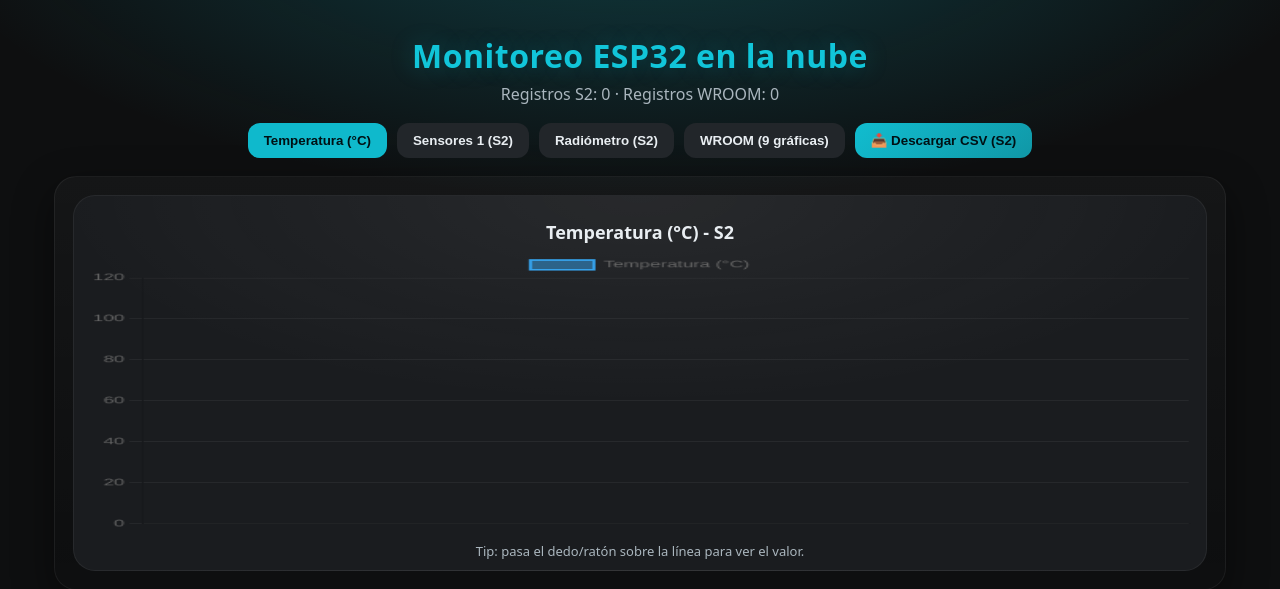
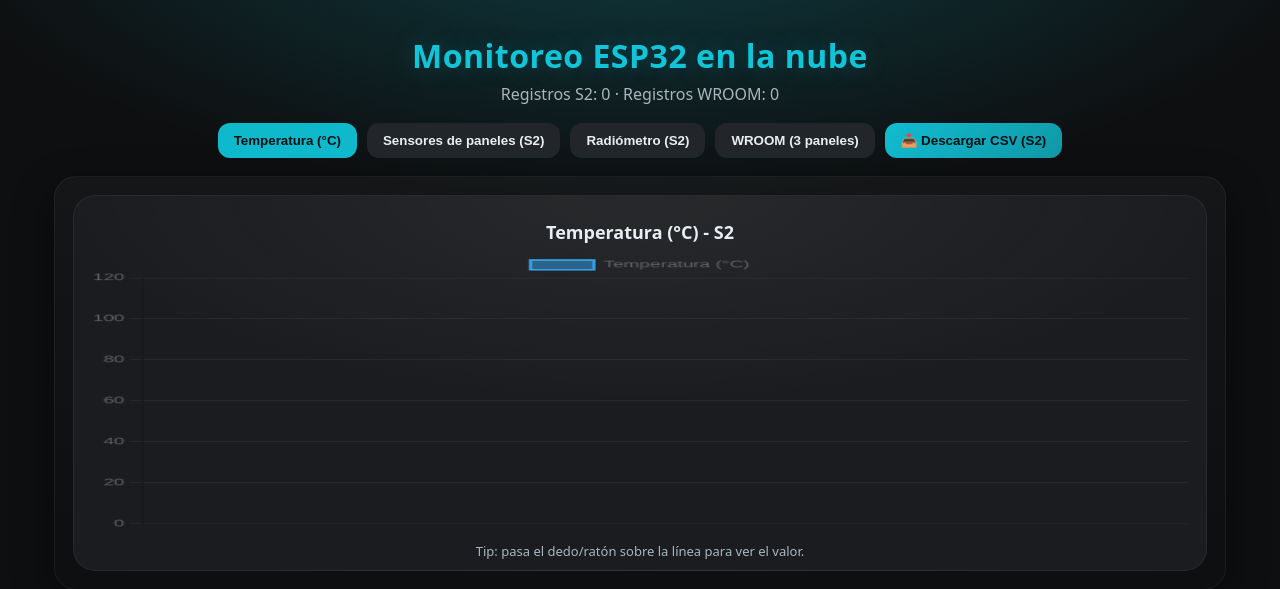
Before and after one commit to keilanicolas-dev/esp32-flask-nube, a Flask app: page / in a window 1280 px wide. Shown: the top 589 px of the page. Run offline with Flask 3, Linux system fonts and the light colour scheme; data that the repository does not hold is empty; some libraries are stand-ins or nearby versions.

Commit message:
Update index.html

```diff
--- a/templates/index.html
+++ b/templates/index.html
@@ -64,6 +64,7 @@
     }
     .tab{display:none}
     .tab.active{display:block}
+
     .grid2{
       display:grid;
       grid-template-columns:1fr 1fr;
@@ -80,6 +81,7 @@
     @media (max-width:900px){
       .grid2{grid-template-columns:1fr}
     }
+
     .card{
       background: radial-gradient(900px 320px at 50% 0px, rgba(255,255,255,.06), transparent 65%), var(--card);
       border:1px solid rgba(255,255,255,.06);
@@ -94,6 +96,12 @@
     canvas{width:100% !important; height:280px !important;}
     .hint{margin-top:10px;color:var(--muted);font-size:13px}
     .split{height:14px}
+    .sectionTitle{
+      margin:0 0 10px;
+      color:var(--muted);
+      font-weight:800;
+      letter-spacing:.3px;
+    }
   </style>
 </head>
 
@@ -107,9 +115,9 @@
 
     <div class="topbar">
       <button class="btn active" data-tab="tTemp">Temperatura (°C)</button>
-      <button class="btn" data-tab="tSens">Sensores 1 (S2)</button>
+      <button class="btn" data-tab="tSens">Sensores de paneles (S2)</button>
       <button class="btn" data-tab="tRad">Radiómetro (S2)</button>
-      <button class="btn" data-tab="tWroom">WROOM (9 gráficas)</button>
+      <button class="btn" data-tab="tWroom">WROOM (3 paneles)</button>
       <button class="btn csv" id="btnCSV">📥 Descargar CSV (S2)</button>
     </div>
 
@@ -124,7 +132,7 @@
         </div>
       </div>
 
-      <!-- TAB SENSORES (S2) -->
+      <!-- TAB SENSORES DE PANELES (S2) -->
       <div id="tSens" class="tab">
         <div class="grid2">
           <div class="card">
@@ -151,35 +159,36 @@
         </div>
       </div>
 
-      <!-- TAB WROOM (9 gráficas) -->
+      <!-- TAB WROOM (3 PANELES) -->
       <div id="tWroom" class="tab">
+
         <div class="card">
-          <h2>WROOM - Voltajes</h2>
+          <div class="sectionTitle">Panel 1 (WROOM)</div>
           <div class="grid3">
             <div class="card"><h2>Voltaje 1 (V)</h2><canvas id="chWV1"></canvas></div>
-            <div class="card"><h2>Voltaje 2 (V)</h2><canvas id="chWV2"></canvas></div>
-            <div class="card"><h2>Voltaje 3 (V)</h2><canvas id="chWV3"></canvas></div>
+            <div class="card"><h2>Corriente 1 (A)</h2><canvas id="chWC1"></canvas></div>
+            <div class="card"><h2>Potencia 1 (W)</h2><canvas id="chWP1"></canvas></div>
           </div>
         </div>
 
         <div class="split"></div>
 
         <div class="card">
-          <h2>WROOM - Corrientes</h2>
+          <div class="sectionTitle">Panel 2 (WROOM)</div>
           <div class="grid3">
-            <div class="card"><h2>Corriente 1 (A)</h2><canvas id="chWC1"></canvas></div>
+            <div class="card"><h2>Voltaje 2 (V)</h2><canvas id="chWV2"></canvas></div>
             <div class="card"><h2>Corriente 2 (A)</h2><canvas id="chWC2"></canvas></div>
-            <div class="card"><h2>Corriente 3 (A)</h2><canvas id="chWC3"></canvas></div>
+            <div class="card"><h2>Potencia 2 (W)</h2><canvas id="chWP2"></canvas></div>
           </div>
         </div>
 
         <div class="split"></div>
 
         <div class="card">
-          <h2>WROOM - Potencias</h2>
+          <div class="sectionTitle">Panel 3 (WROOM)</div>
           <div class="grid3">
-            <div class="card"><h2>Potencia 1 (W)</h2><canvas id="chWP1"></canvas></div>
-            <div class="card"><h2>Potencia 2 (W)</h2><canvas id="chWP2"></canvas></div>
+            <div class="card"><h2>Voltaje 3 (V)</h2><canvas id="chWV3"></canvas></div>
+            <div class="card"><h2>Corriente 3 (A)</h2><canvas id="chWC3"></canvas></div>
             <div class="card"><h2>Potencia 3 (W)</h2><canvas id="chWP3"></canvas></div>
           </div>
         </div>
@@ -250,50 +259,43 @@
   const chPot  = makeLineChart("chPot",  "Potencia (W)", 200);
   const chRad  = makeLineChart("chRad",  "Radiómetro", 4096);
 
-  // WROOM (9)
+  // WROOM (Panel 1..3)
   const chWV1 = makeLineChart("chWV1", "Voltaje 1 (V)", 30);
+  const chWC1 = makeLineChart("chWC1", "Corriente 1 (A)", 10);
+  const chWP1 = makeLineChart("chWP1", "Potencia 1 (W)", 200);
+
   const chWV2 = makeLineChart("chWV2", "Voltaje 2 (V)", 30);
+  const chWC2 = makeLineChart("chWC2", "Corriente 2 (A)", 10);
+  const chWP2 = makeLineChart("chWP2", "Potencia 2 (W)", 200);
+
   const chWV3 = makeLineChart("chWV3", "Voltaje 3 (V)", 30);
-
-  const chWC1 = makeLineChart("chWC1", "Corriente 1 (A)", 10);
-  const chWC2 = makeLineChart("chWC2", "Corriente 2 (A)", 10);
   const chWC3 = makeLineChart("chWC3", "Corriente 3 (A)", 10);
-
-  const chWP1 = makeLineChart("chWP1", "Potencia 1 (W)", 200);
-  const chWP2 = makeLineChart("chWP2", "Potencia 2 (W)", 200);
   const chWP3 = makeLineChart("chWP3", "Potencia 3 (W)", 200);
 
   // ========= HELPERS =========
   function parseDateTime(row){
     const h = (row.hora || "00:00:00").split(".")[0];
-    // Importante: fecha/hora ya vienen en hora MX del servidor
     return new Date(`${row.fecha}T${h}`);
   }
   function labelFromRow(row){
-    return (row.hora || "00:00:00").split(".")[0]; // HH:MM:SS
+    return (row.hora || "00:00:00").split(".")[0];
   }
   function nval(x){
     const n = Number(x);
     return Number.isFinite(n) ? n : null;
   }
-
   function normalize(arr){
-    // API viene DESC (nuevo -> viejo). Lo dejamos ASC y recortamos ventana.
     const ordered = [...arr].sort((a,b) => parseDateTime(a) - parseDateTime(b));
     const view = ordered.slice(-MAX_POINTS);
-    return {
-      total: arr.length,
-      labels: view.map(labelFromRow),
-      view
-    };
+    return { total: arr.length, labels: view.map(labelFromRow), view };
   }
-
   function setChart(chart, labels, data){
     chart.data.labels = labels;
     chart.data.datasets[0].data = data;
     chart.update();
   }
 
+  // ========= REFRESH =========
   async function refresh(){
     try{
       const [s2Res, wRes] = await Promise.all([
@@ -314,17 +316,17 @@
       setChart(chPot,  s2.labels, s2.view.map(d => nval(d.potencia)));
       setChart(chRad,  s2.labels, s2.view.map(d => nval(d.radiometro)));
 
-      // --- WROOM series ---
+      // --- WROOM series (Panel 1..3) ---
       setChart(chWV1, w.labels, w.view.map(d => nval(d.voltaje1)));
+      setChart(chWC1, w.labels, w.view.map(d => nval(d.corriente1)));
+      setChart(chWP1, w.labels, w.view.map(d => nval(d.potencia1)));
+
       setChart(chWV2, w.labels, w.view.map(d => nval(d.voltaje2)));
+      setChart(chWC2, w.labels, w.view.map(d => nval(d.corriente2)));
+      setChart(chWP2, w.labels, w.view.map(d => nval(d.potencia2)));
+
       setChart(chWV3, w.labels, w.view.map(d => nval(d.voltaje3)));
-
-      setChart(chWC1, w.labels, w.view.map(d => nval(d.corriente1)));
-      setChart(chWC2, w.labels, w.view.map(d => nval(d.corriente2)));
       setChart(chWC3, w.labels, w.view.map(d => nval(d.corriente3)));
-
-      setChart(chWP1, w.labels, w.view.map(d => nval(d.potencia1)));
-      setChart(chWP2, w.labels, w.view.map(d => nval(d.potencia2)));
       setChart(chWP3, w.labels, w.view.map(d => nval(d.potencia3)));
 
     }catch(e){
@@ -332,7 +334,7 @@
     }
   }
 
-  // ========= CSV (solo S2 por ahora) =========
+  // ========= CSV (solo S2) =========
   function toCSV(rows){
     const header = ["fecha","hora","voltaje","corriente","potencia","radiometro","temperatura"];
     const lines = [header.join(",")];
```
